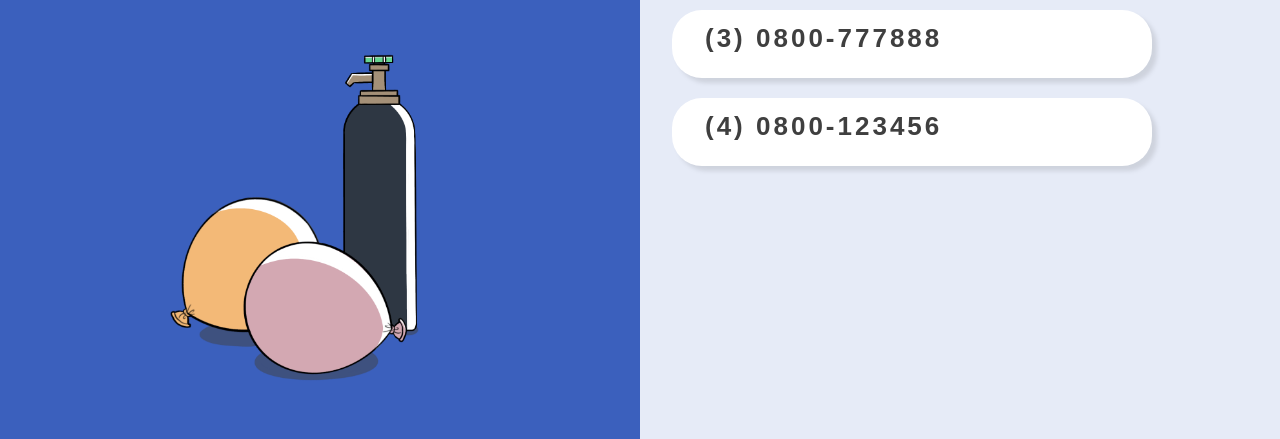
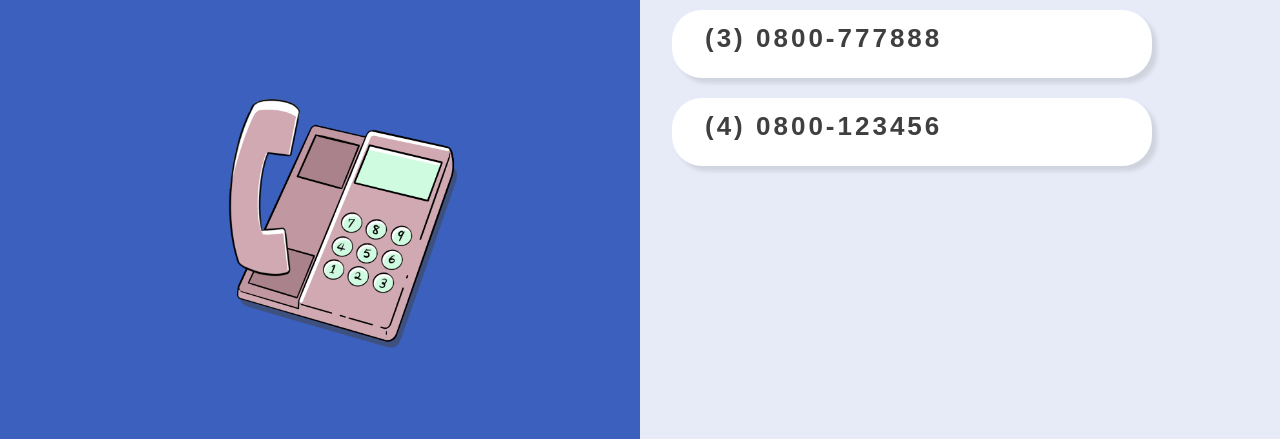
Before and after one commit to yunlindrug/yunlindrug, a plain HTML site: page complete/question05.html in a window 1280 px wide. Shown: the part 361-800 px from the top of the page. Drawn offline with Linux system fonts and the light colour scheme.

Commit message:
Update question05.html

```diff
--- a/complete/question05.html
+++ b/complete/question05.html
@@ -35,7 +35,7 @@
                     何者為各縣市毒防諮詢專線？</br>
                 </div>
                 <div class="col-12 justify-content-center drug_btn" style="background: #3B60BD; margin: 3rem 0rem 15rem 0rem;">
-                    <img src="../src/static/assets/Q3.png" class="imgimg" style="max-width: 60%; max-height: 60%;">
+                    <img src="../src/static/assets/Q5.png" class="imgimg" style="max-width: 60%; max-height: 60%;">
                 </div>
             </div>
         </div>
```
